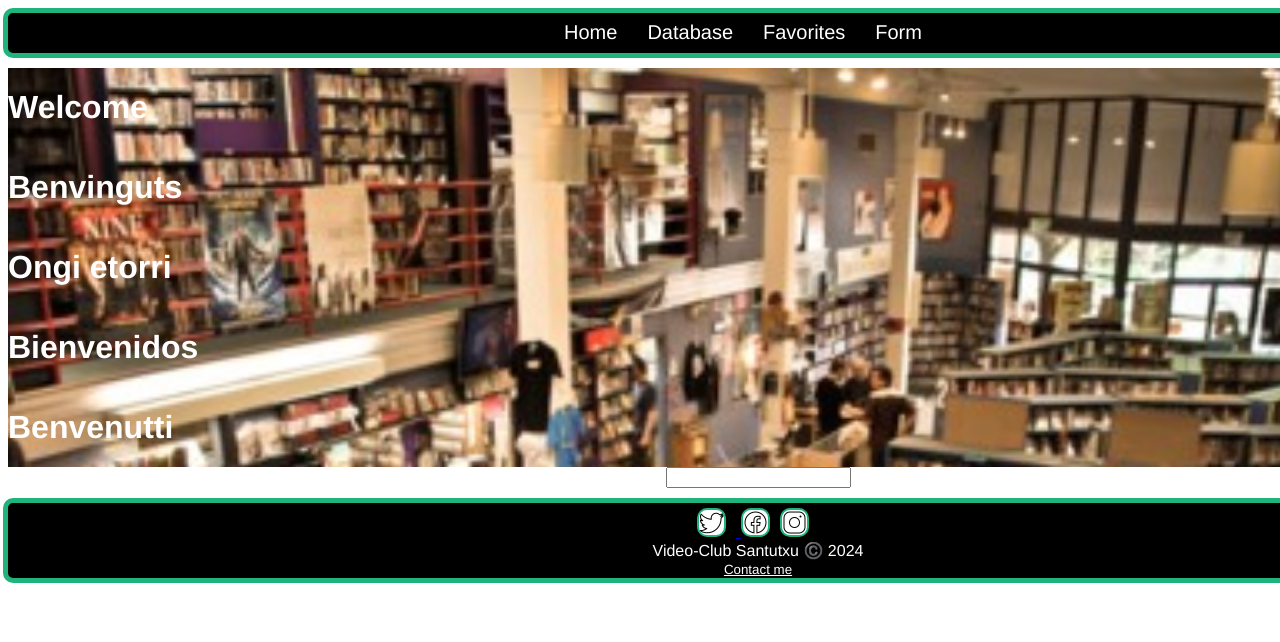
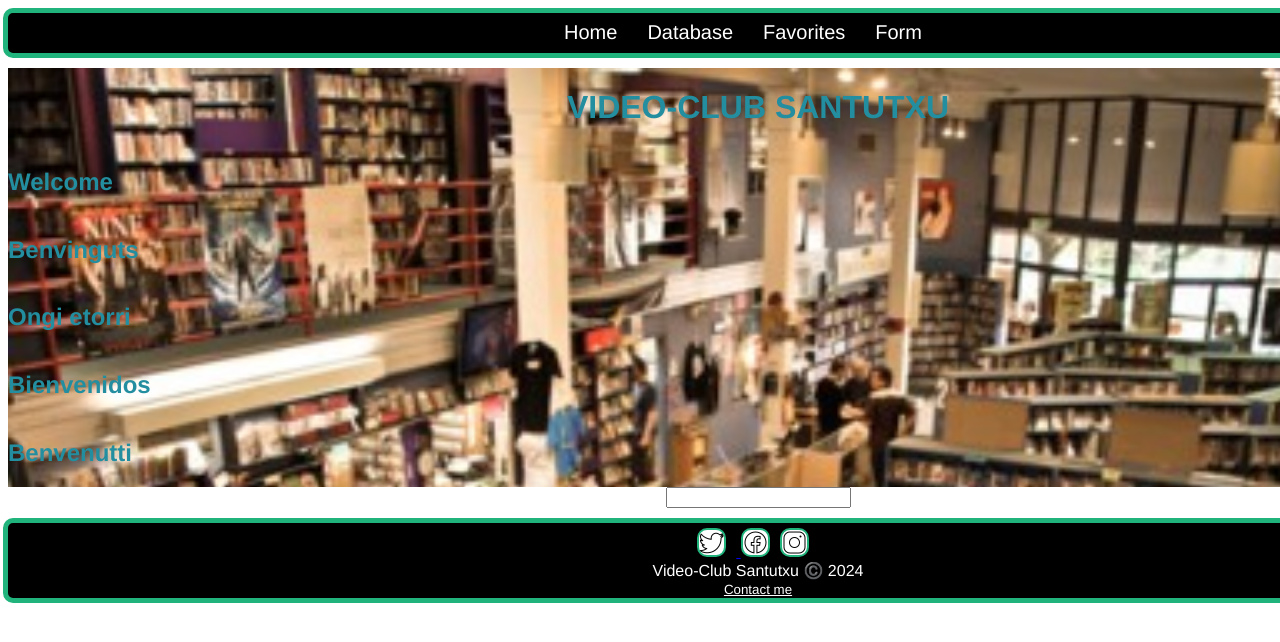
Before and after one commit to Saymar567/Movie-app, a React (Vite) app: page / in a window 1280 px wide. Shown: the top 642 px of the page. Built offline with nearby package versions, Linux system fonts and the light colour scheme; the HTML template or start-up script is replaced by a standard one.

Commit message:
fourth-day-sixth-commit

```diff
--- a/src/Pages/HomePage.jsx
+++ b/src/Pages/HomePage.jsx
@@ -3,11 +3,12 @@ function HomePage(){
     return(
        <>
        <div className="homepage">
-        <h1>Welcome</h1>
-        <h1>Benvinguts</h1>
-        <h1>Ongi etorri</h1>
-        <h1>Bienvenidos</h1>
-        <h1>Benvenutti</h1>
+        <h1>VIDEO-CLUB SANTUTXU</h1>
+        <h2>Welcome</h2>
+        <h2>Benvinguts</h2>
+        <h2>Ongi etorri</h2>
+        <h2>Bienvenidos</h2>
+        <h2>Benvenutti</h2>
         </div>
         <div>
         <Search />
--- a/src/Styles/App.css
+++ b/src/Styles/App.css
@@ -5,7 +5,7 @@
    background-size: cover;
    display: flex;
    flex-direction: column;
-   justify-content: center;
+   justify-content: space-around;
    align-items: center;
 }
 body {
@@ -45,10 +45,15 @@ transition: 0.3s;
   background-size: cover;
 }
 .homepage h1 {
-    display: relative;
-    color: white;
+    display: flex;
+    justify-content: center;
+    color: rgb(35, 142, 159);
 
-
+}
+.homepage h2 {
+    display: flex;
+    flex-direction: row;
+    color: rgb(35, 142, 159);
 }
 .section-card{
         display: flex;
@@ -56,7 +61,7 @@ transition: 0.3s;
         justify-content: center;
         align-items: center;
         gap: 20px;
-        border: 1px solid black;
+
 
 
 }
@@ -77,6 +82,8 @@ transition: 0.3s;
 .subsection {
     display: flex;
     flex-direction: row;
+    justify-content: end;
+    margin-top: 20px;
 }
 
 
```
Also changed, not shown: src/Pages/MoviesPage.jsx (+5 -3 lines).
